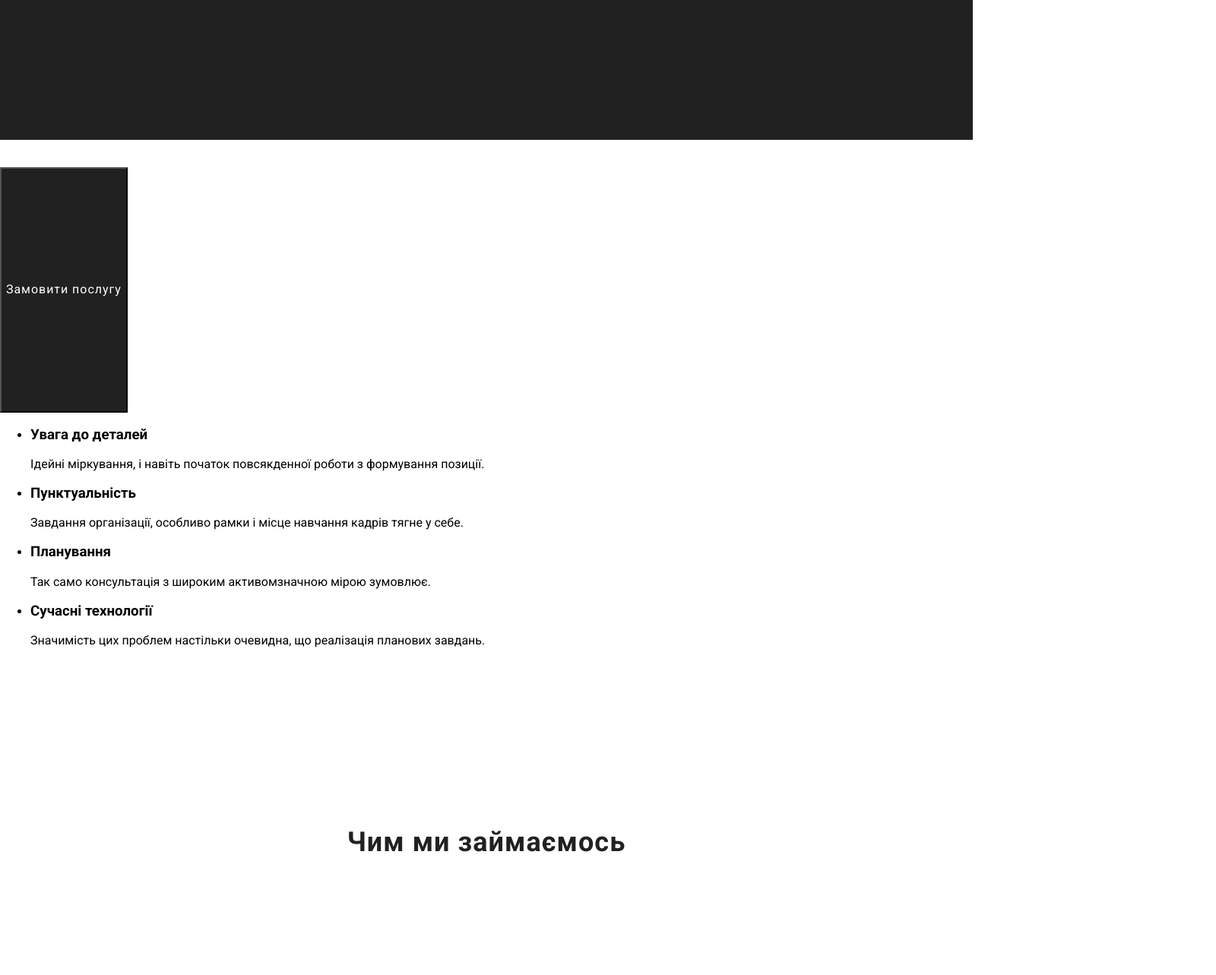
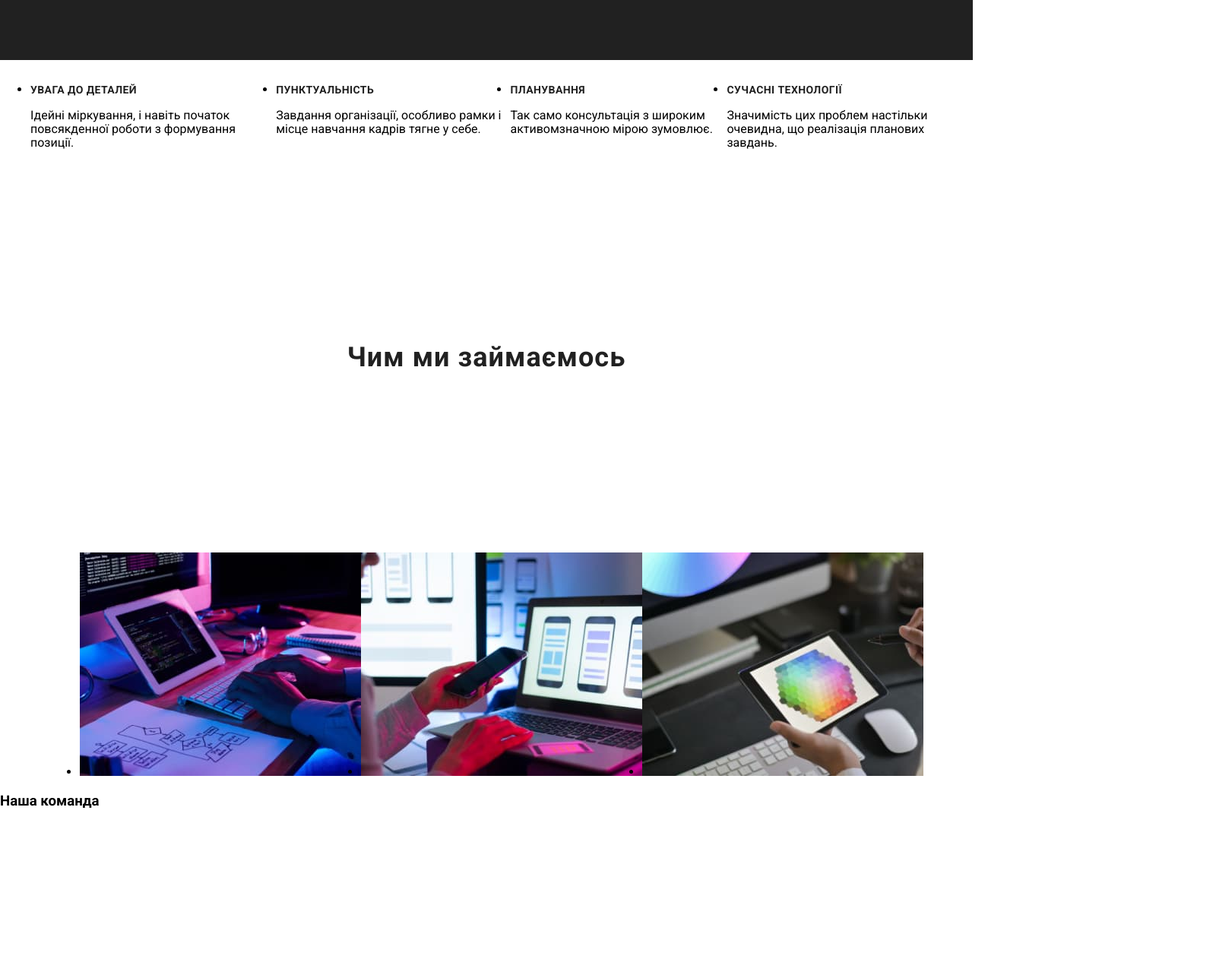
Before and after one commit to Derunchikabobusik228/web-studio_2, a plain HTML site: page index.html in a window 1280 px wide. Shown: the part 909-2192 px from the top of the page at 76% size, 1600 px wide, since content can reach past the window. Drawn offline with nearby package versions, Linux system fonts and the light colour scheme.

Commit message:
finish homework

```diff
--- a/css/styles.css
+++ b/css/styles.css
@@ -32,6 +32,9 @@ letter-spacing: 0.28px;
   letter-spacing: 0.28px;
   text-decoration: none;
 }
+.hero-section {
+  background-color: #212121;
+}
 .hero {
   padding-top: 200px;
 padding-bottom: 200px;
@@ -39,23 +42,31 @@ padding-bottom: 200px;
   text-align: center;
 font-family: Roboto;
 font-size: 44px;
-background-color: #212121;
+
 letter-spacing: 2.64px;
 text-transform: uppercase;
 }
 .hero-btn {
-  padding-top: 150px;
-padding-bottom: 150px;
+ width: 216px;
+ height: 50px;
+ margin-left: 692px;
+margin-right: 692px;
+margin-top: 25px;
+ margin-bottom: 200px;
   color: white;
+ background-color: #2196F3;
   text-align: center;
 font-family: Roboto;
 font-size: 16px;
-background-color: #212121;
+
 letter-spacing: 0.96px;
 }
-.advantages-list-title {
-  padding-top: 200px;
-padding-bottom: 200px;
+.advantages-list {
+     display: flex;
+}
+.advantages-item-title {
+
+
   color: #212121;
   text-transform: capitalize;
   font-family: Roboto;
@@ -72,6 +83,12 @@ padding-top: 200px;
 padding-bottom: 200px;
 letter-spacing: 0.42px;
 }
+.work-list {
+  display: flex;
+justify-content: center;
+
+}
+
 .work-title {
   padding-top: 200px;
 padding-bottom: 200px;
@@ -90,6 +107,9 @@ font-family: Roboto;
 font-size: 16px;
 
 letter-spacing: 0.48px;
+}
+.workers-title {
+ justify-content: center;
 }
 .advantages-list-title {
  color: #212121;
@@ -112,9 +132,11 @@ font-weight: 500;
 line-height: normal;
 letter-spacing: 0.48px;
 }
+.footer{
+  background-color: #212121;
+}
 .container {
   margin: 0 auto;
   padding: 0 15px;
-  padding-top: 200px;
-padding-bottom: 200px;
+width: 1200px;
 }
```
